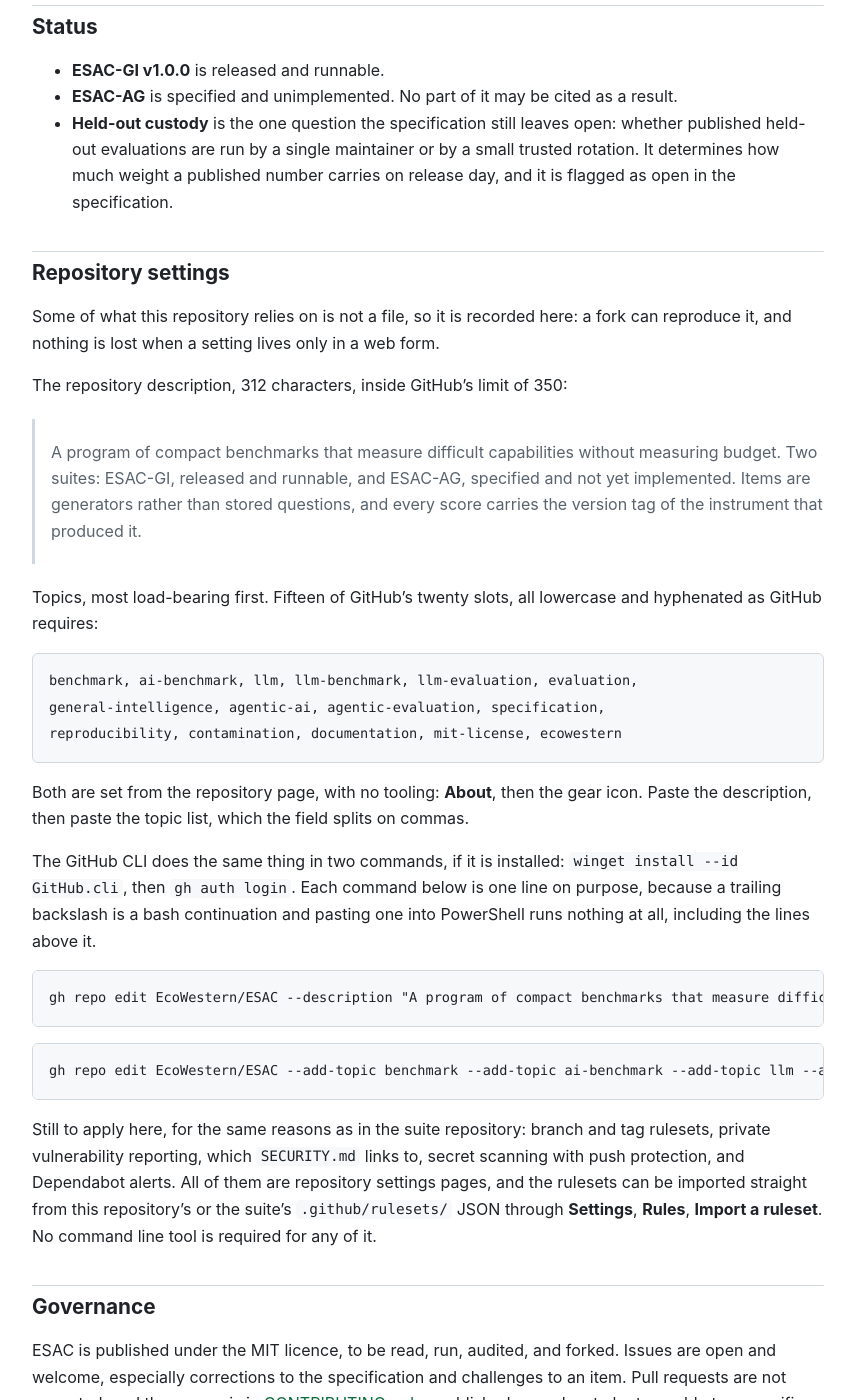
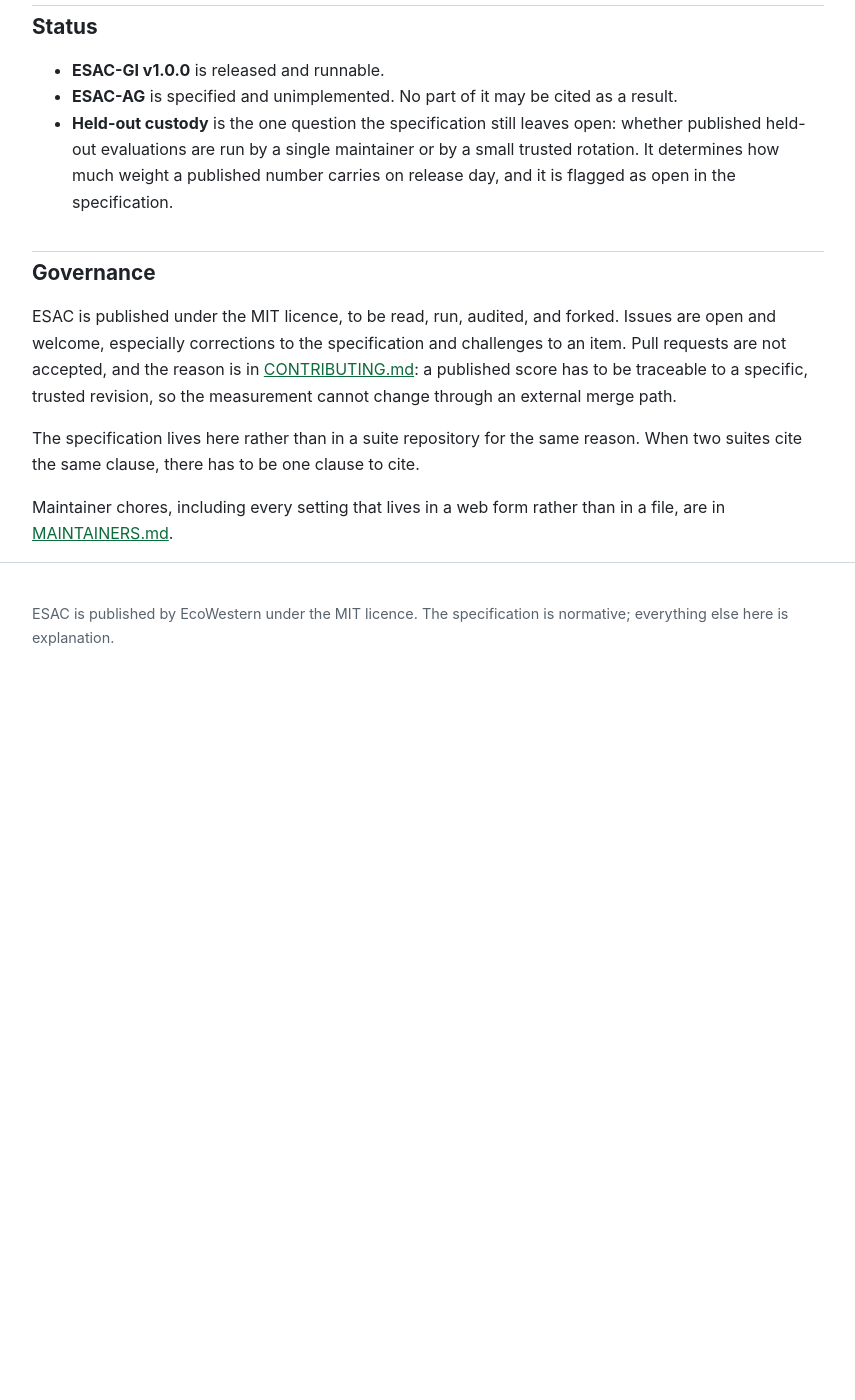
Before and after one commit to EcoWestern/ESAC, a Jekyll site: the page built from README.md, in a window 1280 px wide and 1400 px high, scrolled down 2948 px. Shown: the whole window, without its empty margins (212-1067 px from the left). Built offline with Jekyll 4.4.1, drawn with Linux system fonts in a browser that asks for light colours; our own code applies the rules of GitHub Pages for plain Markdown files; after the commit the page ends 3660 px from its top, so only the background shows below that.

Commit message:
docs: move repository settings out of the README
The README is written for readers, and instructions for whoever runs the repository are not their business. The settings that live in a web form now live in MAINTAINERS.md, covering both repositories, and the README points at it in one line.

````diff
--- a/README.md
+++ b/README.md
@@ -104,49 +104,6 @@ instructions are in the [ESAC-GI README](https://github.com/EcoWestern/ESAC-GI#r
   rotation. It determines how much weight a published number carries on release day, and it
   is flagged as open in the specification.
 
-## Repository settings
-
-Some of what this repository relies on is not a file, so it is recorded here: a fork can
-reproduce it, and nothing is lost when a setting lives only in a web form.
-
-The repository description, 312 characters, inside GitHub's limit of 350:
-
-> A program of compact benchmarks that measure difficult capabilities without measuring
-> budget. Two suites: ESAC-GI, released and runnable, and ESAC-AG, specified and not yet
-> implemented. Items are generators rather than stored questions, and every score carries the
-> version tag of the instrument that produced it.
-
-Topics, most load-bearing first. Fifteen of GitHub's twenty slots, all lowercase and
-hyphenated as GitHub requires:
-
-```
-benchmark, ai-benchmark, llm, llm-benchmark, llm-evaluation, evaluation,
-general-intelligence, agentic-ai, agentic-evaluation, specification,
-reproducibility, contamination, documentation, mit-license, ecowestern
-```
-
-Both are set from the repository page, with no tooling: **About**, then the gear icon. Paste the
-description, then paste the topic list, which the field splits on commas.
-
-The GitHub CLI does the same thing in two commands, if it is installed: `winget install --id
-GitHub.cli`, then `gh auth login`. Each command below is one line on purpose, because a trailing
-backslash is a bash continuation and pasting one into PowerShell runs nothing at all, including
-the lines above it.
-
-```bash
-gh repo edit EcoWestern/ESAC --description "A program of compact benchmarks that measure difficult capabilities without measuring budget. Two suites: ESAC-GI, released and runnable, and ESAC-AG, specified and not yet implemented. Items are generators rather than stored questions, and every score carries the version tag of the instrument that produced it."
-```
-
-```bash
-gh repo edit EcoWestern/ESAC --add-topic benchmark --add-topic ai-benchmark --add-topic llm --add-topic llm-benchmark --add-topic llm-evaluation --add-topic evaluation --add-topic general-intelligence --add-topic agentic-ai --add-topic agentic-evaluation --add-topic specification --add-topic reproducibility --add-topic contamination --add-topic documentation --add-topic mit-license --add-topic ecowestern
-```
-
-Still to apply here, for the same reasons as in the suite repository: branch and tag rulesets,
-private vulnerability reporting, which `SECURITY.md` links to, secret scanning with push
-protection, and Dependabot alerts. All of them are repository settings pages, and the rulesets
-can be imported straight from this repository's or the suite's `.github/rulesets/` JSON through
-**Settings**, **Rules**, **Import a ruleset**. No command line tool is required for any of it.
-
 ## Governance
 
 ESAC is published under the MIT licence, to be read, run, audited, and forked. Issues are
@@ -157,3 +114,6 @@ cannot change through an external merge path.
 
 The specification lives here rather than in a suite repository for the same reason. When two
 suites cite the same clause, there has to be one clause to cite.
+
+Maintainer chores, including every setting that lives in a web form rather than in a file, are in
+[MAINTAINERS.md](https://github.com/EcoWestern/ESAC/blob/main/MAINTAINERS.md).
--- a/_config.yml
+++ b/_config.yml
@@ -44,6 +44,7 @@ relative_links:
 # Nothing here should reach the published site.
 exclude:
   - tools/
+  - MAINTAINERS.md
   - CITATION.cff
   - .editorconfig
   - .gitattributes
````
Also changed, not shown: MAINTAINERS.md (added, +104 -0 lines), CHANGELOG.md.
